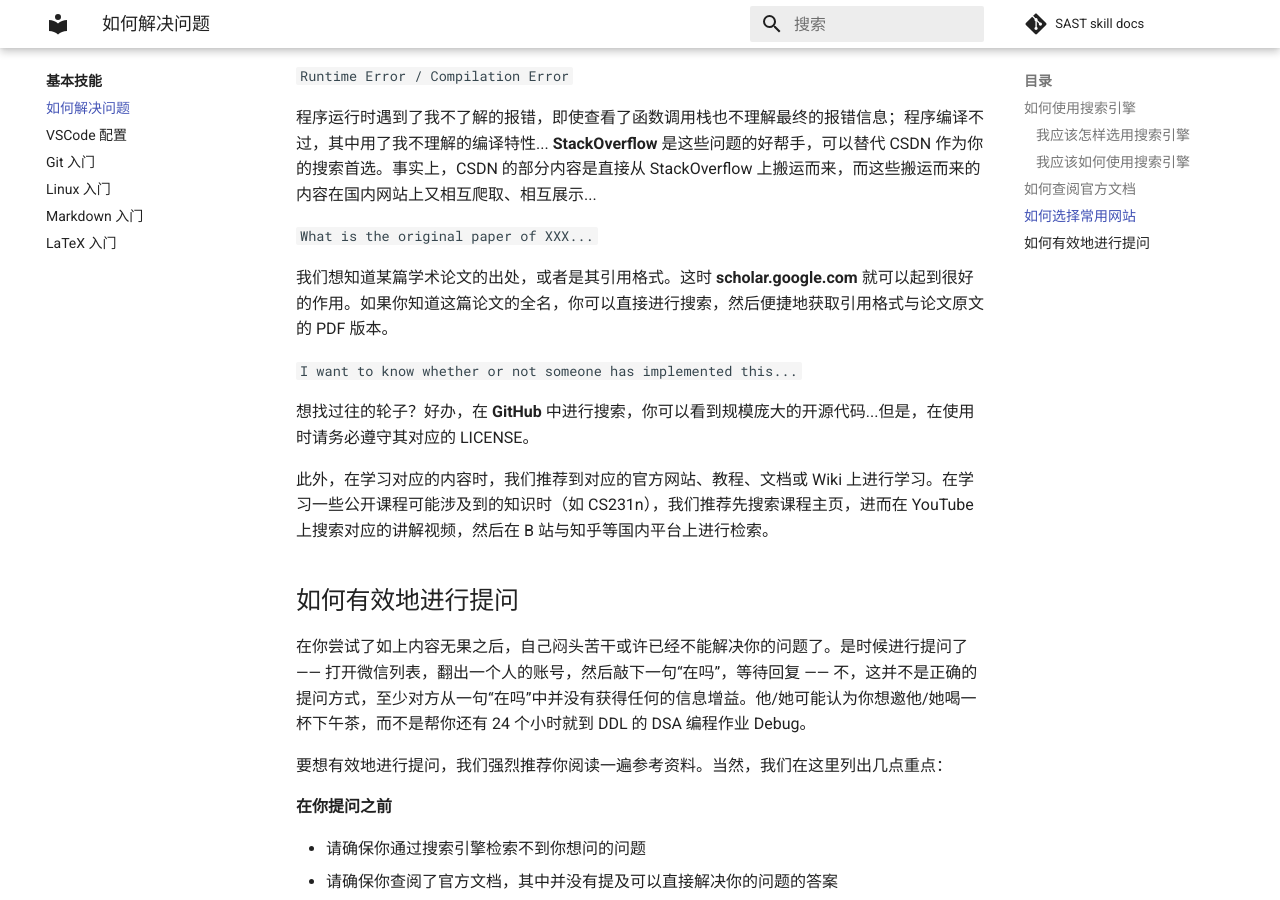
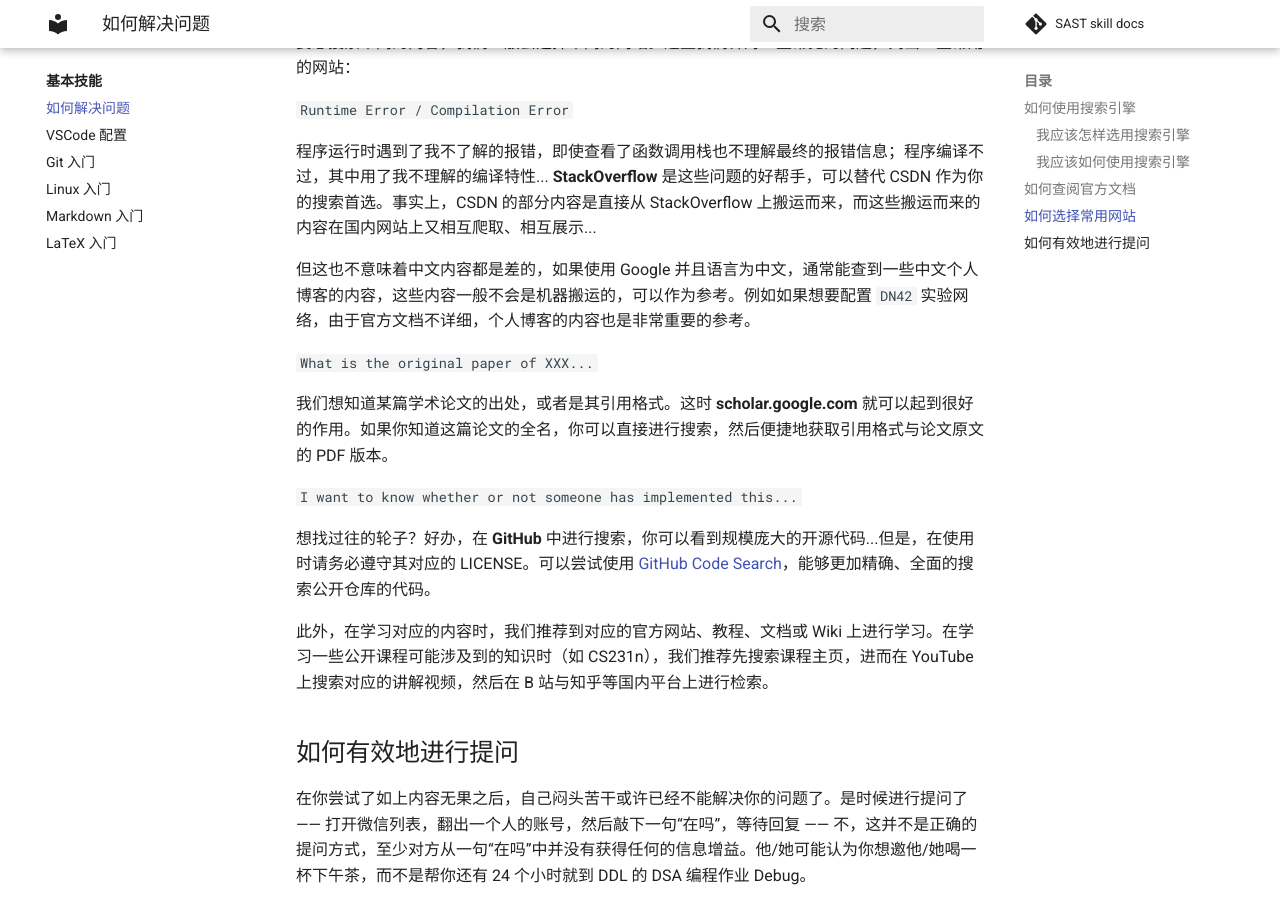
Before and after one commit to SAST-skill-docers/sast-skill-docs, an MkDocs documentation site: the page built from docs/basic/meet-problems.md, in a window 1280 px wide and 900 px high, scrolled down 1466 px. Built offline with MkDocs 1.6.1 and Material for MkDocs 9.7.7, drawn with Linux system fonts in a browser that asks for light colours; comment, search, counter and statistics services are not loaded; some of the changed text lies outside the part shown.

Commit message:
Update meet-problems

```diff
--- a/docs/basic/meet-problems.md
+++ b/docs/basic/meet-problems.md
@@ -22,6 +22,7 @@
 + 精确匹配 `"Exact Match"`
 + 必须包含 `+` 与必须不包含 `-`
 + 任意匹配 `*`
++ 指定时间范围，例如只获取过去 1 年内的搜索结果，这样可以保证搜索结果的时效性
 
 参考资料：[How to properly use a search engine](https://www.instructables.com/How-to-Properly-Use-a-Search-Engine/).
 
@@ -45,13 +46,15 @@
 
 程序运行时遇到了我不了解的报错，即使查看了函数调用栈也不理解最终的报错信息；程序编译不过，其中用了我不理解的编译特性... **StackOverflow** 是这些问题的好帮手，可以替代 CSDN 作为你的搜索首选。事实上，CSDN 的部分内容是直接从 StackOverflow 上搬运而来，而这些搬运而来的内容在国内网站上又相互爬取、相互展示...
 
+但这也不意味着中文内容都是差的，如果使用 Google 并且语言为中文，通常能查到一些中文个人博客的内容，这些内容一般不会是机器搬运的，可以作为参考。例如如果想要配置 `DN42` 实验网络，由于官方文档不详细，个人博客的内容也是非常重要的参考。
+
 `What is the original paper of XXX...`
 
 我们想知道某篇学术论文的出处，或者是其引用格式。这时 **scholar.google.com** 就可以起到很好的作用。如果你知道这篇论文的全名，你可以直接进行搜索，然后便捷地获取引用格式与论文原文的 PDF 版本。
 
 `I want to know whether or not someone has implemented this...`
 
-想找过往的轮子？好办，在 **GitHub** 中进行搜索，你可以看到规模庞大的开源代码...但是，在使用时请务必遵守其对应的 LICENSE。
+想找过往的轮子？好办，在 **GitHub** 中进行搜索，你可以看到规模庞大的开源代码...但是，在使用时请务必遵守其对应的 LICENSE。可以尝试使用 [GitHub Code Search](https://cs.github.com)，能够更加精确、全面的搜索公开仓库的代码。
 
 此外，在学习对应的内容时，我们推荐到对应的官方网站、教程、文档或 Wiki 上进行学习。在学习一些公开课程可能涉及到的知识时（如 CS231n），我们推荐先搜索课程主页，进而在 YouTube 上搜索对应的讲解视频，然后在 B 站与知乎等国内平台上进行检索。
 
```
